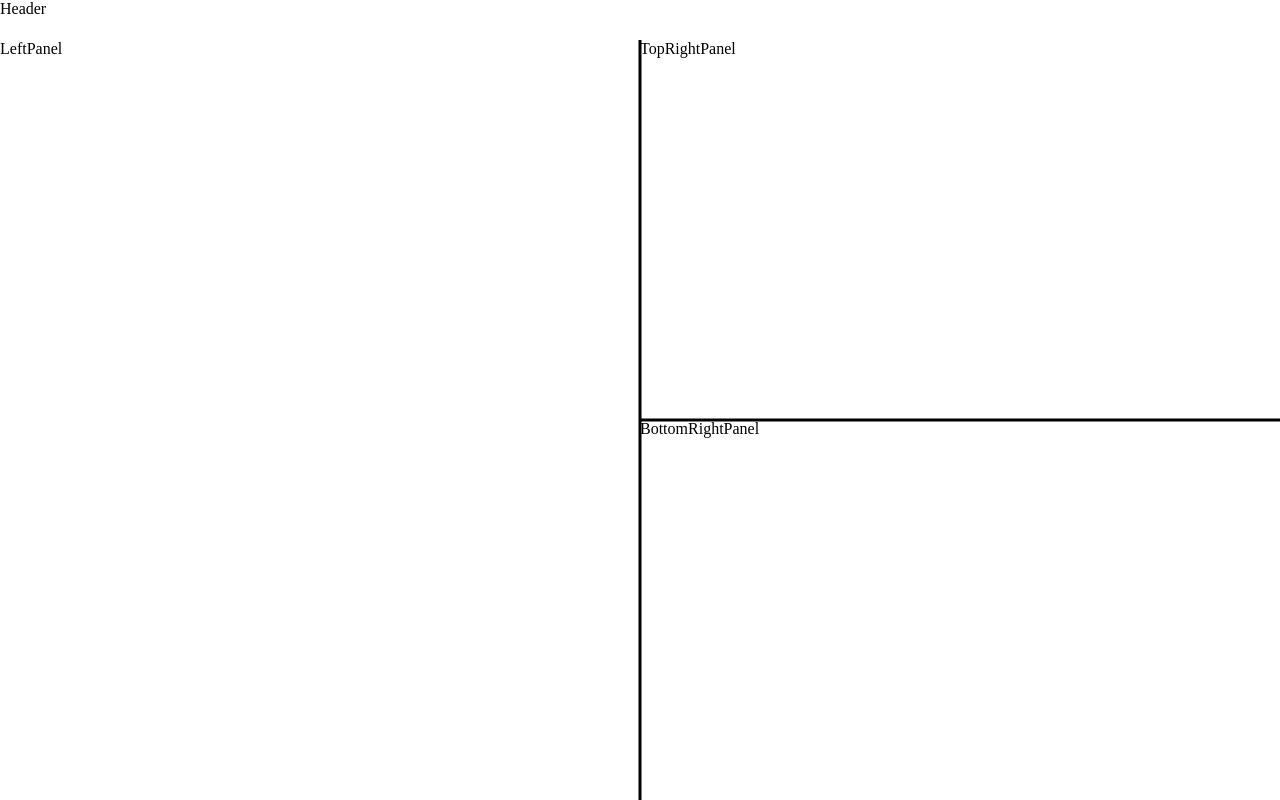
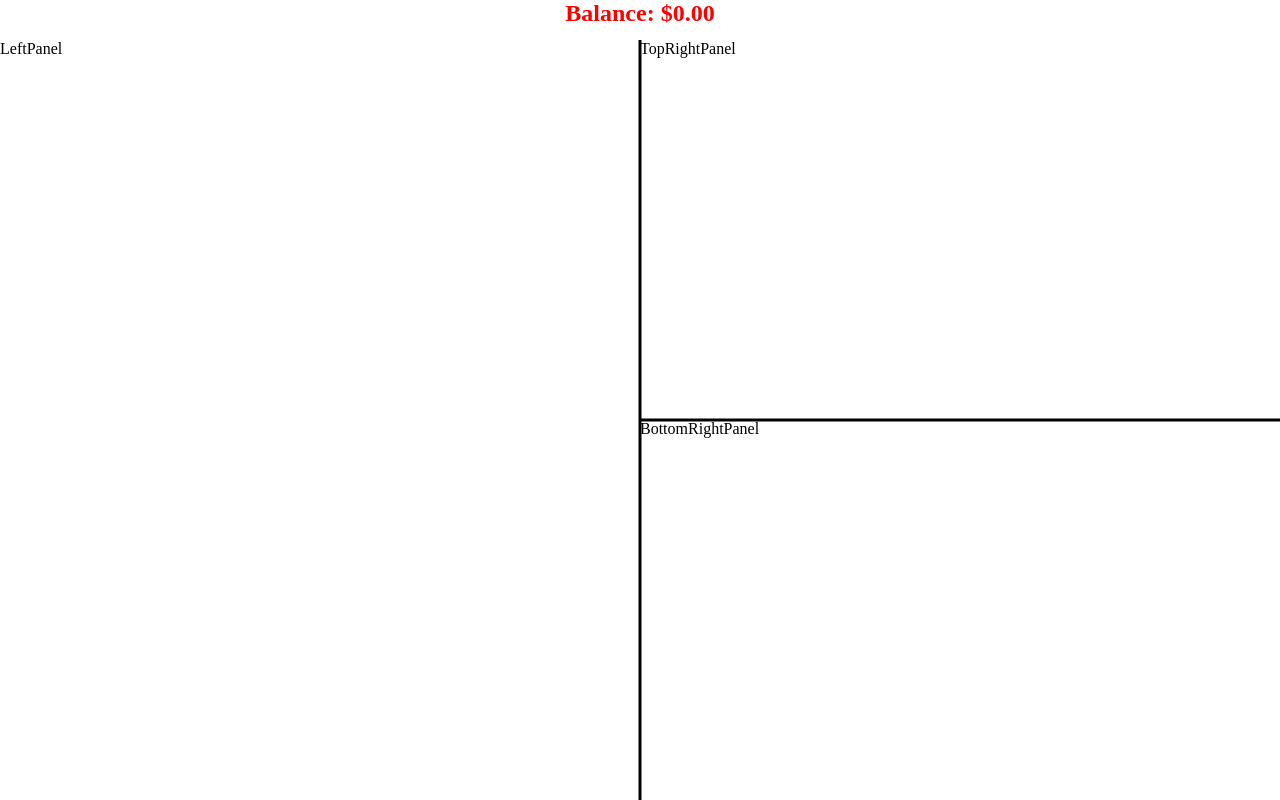
Before and after one commit to flashbros/smart-contract, a Next.js app in the folder demo-website/: page / in a window 1280 px wide. Built offline with nearby package versions, Linux system fonts and the light colour scheme.

Commit message:
first header line

```diff
--- a/demo-website/src/app/[components]/[header]/header.js
+++ b/demo-website/src/app/[components]/[header]/header.js
@@ -1,8 +1,11 @@
 import strucStyle from "./../../styles.module.css";
+import style from "./header.module.css";
 
 const Header = () => (
   <div className={strucStyle.Header}>
-    Header
+    <div className={style.balance}>
+      Balance: $0.00
+      </div>
   </div>
 );
 
--- /dev/null
+++ b/demo-website/src/app/[components]/[header]/header.module.css
@@ -0,0 +1,8 @@
+.balance {
+    color: red;
+    font-size: 1.5rem;
+    font-weight: 700;
+    margin: 0;
+    padding: 0;
+    text-align: center;
+}
--- a/demo-website/src/app/page.js
+++ b/demo-website/src/app/page.js
@@ -2,6 +2,8 @@ import styles from "./styles.module.css";
 import LeftPanel from "./[components]/[leftPanel]/leftPanel";
 import RightPanel from "./[components]/[rightPanel]/rightPanel";
 import Header from "./[components]/[header]/header";
+
+
 const HomePage = () => (
   <>
     <Header />
```
